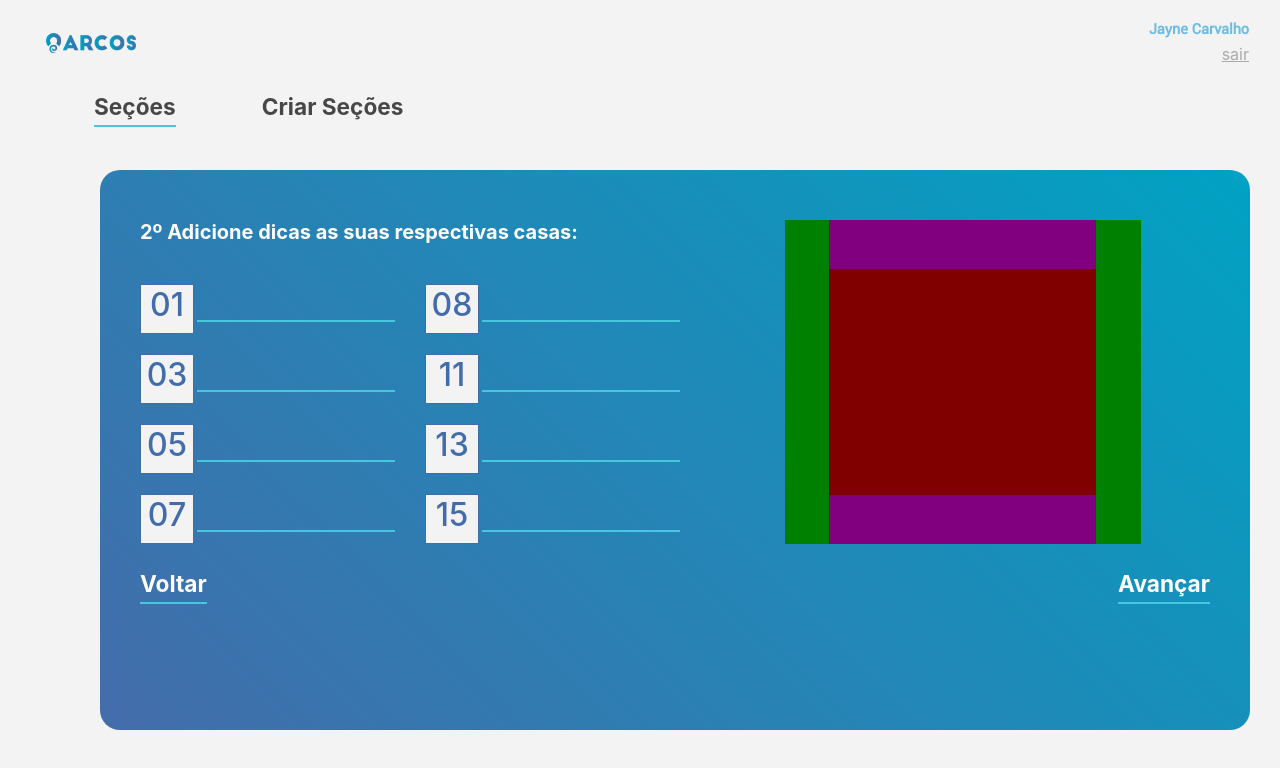
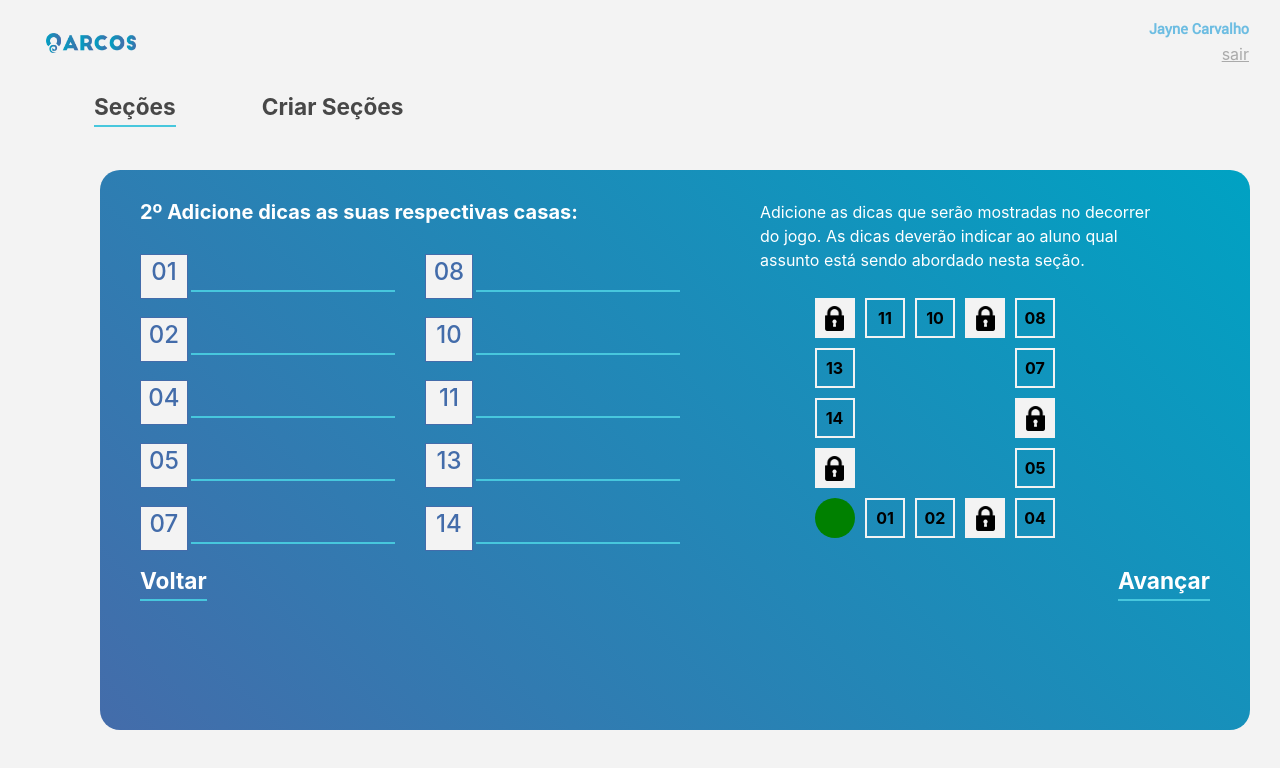
Before and after one commit to jaynecrvlh/Arcos, an Angular app: page /pagina-inicial/criarsecao/addDicas in a window 1280 px wide. Shown: the top 768 px of the page. Built offline with nearby package versions, Linux system fonts and the light colour scheme.

Commit message:
alterações nas telas de criar seção

```diff
--- a/src/app/page-criar-secao/add-dicas/add-dicas.component.css
+++ b/src/app/page-criar-secao/add-dicas/add-dicas.component.css
@@ -1,6 +1,6 @@
 .add-dicas{
     color: white;
-    padding: 50px 0 0 40px;
+    padding: 30px 0 0 40px;
     /* background-color: red; */
     height: 100%;
 }
@@ -8,12 +8,13 @@
 .dica{
     display: flex;
     justify-content: center;
+    /* background-color: red; */
 }
 
 .num-dica{
     border: 1px solid #436CAA;
-    width: 70px;
-    height: 50px;
+    width: 60px;
+    height: 45px;
     margin-right: 3px;
     background-color: #f3f3f3;
     display: flex;
@@ -27,52 +28,101 @@
     border-radius: 0px;
     padding-left: 0px;
     color: white;
+    /* background-color: rebeccapurple; */
 }
 .input{
     border-bottom: 2px solid #47C7DD;
 }
 .row-dica{
-    margin-top: 20px;
+    margin-top: 18px;
 }
 .dica1{
-    margin-top: 40px;
+    margin-top: 30px;
+
 }
+/* .instrucoes{
+    margin: 0, 0, 0, 50px;
+} */
 .botoes{
     display: flex;
     justify-content: space-between;
     align-items: center;
-    margin-top: 10px;
+    /* margin-top: 10px; */
     height: 60px;
     width: 1070px;
     /* background: red; */
 }
-.img{
-    width: 300px;
-    margin-left: 25px;
-}
 .tabueiro-dica{
-    margin-left: 30px;
     display: flex;
     justify-content: center;
     align-items: center;
+    overflow: hidden;
+}
+.tabu{
+    display: flex;
+    justify-content: center;
+    overflow: hidden;
+    margin-top: 10px;
+    margin-right: 10px;
+
 }
 .coluna-lateral{
-    height: 100%;
+    height: 240px;
     width: 10%;
-    background-color: green;
+    display: flex;
+    flex-direction: column;
+    justify-content: space-between;
+    /* background-color: green; */
 }
 .coluna-central{
-    height: 100%;
-    width: 60%;
-    background-color: blue;
+    height: 182px;
+    width: 175px;
 }
 .coluna-central__superior-inferior{
-    height: 15%;
-    width: 100%;
-    background-color: purple;
+    height: 20%;
+    width: 140px;
+    margin-left: 25px;
+    display: flex;
+    justify-content: space-between;
+    /* background-color: purple; */
 }
 .coluna-central__central{
-    height: 70%;
-    width: 100%;
-    background-color: maroon;
+    height: 90%;
+    width: 90%;
+    margin-left: 15px;
+    display: flex;
+    align-items: center;
+    justify-content: center;
+    /* background-color: maroon; */
 }
+.casa{
+    width: 40px;
+    height: 40px;
+    display: flex;
+    align-items: center;
+    justify-content: center;
+    color: black;
+    border: solid 2px #f3f3f3;
+    font-weight: bold;
+    /* padding: 10px; */
+}
+
+.cadeado{
+    background-color: #f3f3f3;
+}
+.cadeado > img{
+    width: 25px;
+}
+.inicio{
+    border-radius: 50%;
+    background-color: green;
+    border: none;
+    font-weight: bold;
+}
+.texto-dinamico{
+    text-align: center;
+}
+.instrucao{
+    padding-left: 50px;
+
+}
--- a/src/app/page-criar-secao/add-dicas/add-dicas.component.html
+++ b/src/app/page-criar-secao/add-dicas/add-dicas.component.html
@@ -7,13 +7,13 @@
       <div class="row row-dica dica1">
         <div class="col-sm dica">
             <div class="num-dica">
-              <h2>01</h2>
+              <h4>01</h4>
             </div>
             <input type="text" class="form-control input">
         </div>
         <div class="col-sm dica">
            <div class="num-dica">
-             <h2>08</h2>
+             <h4>08</h4>
            </div>
            <input type="text" class="form-control input">
         </div>
@@ -21,13 +21,13 @@
       <div class="row row-dica">
         <div class="col-sm dica">
             <div class="num-dica">
-              <h2>03</h2>
+              <h4>02</h4>
             </div>
             <input type="text" class="form-control input">
         </div>
         <div class="col-sm dica">
             <div class="num-dica">
-              <h2>11</h2>
+              <h4>10</h4>
             </div>
             <input type="text" class="form-control input">
         </div>
@@ -35,13 +35,13 @@
       <div class="row row-dica">
         <div class="col-sm dica">
             <div class="num-dica">
-              <h2>05</h2>
+              <h4>04</h4>
             </div>
             <input type="text" class="form-control input">
         </div>
         <div class="col-sm dica">
             <div class="num-dica">
-              <h2>13</h2>
+              <h4>11</h4>
             </div>
             <input type="text" class="form-control input">
         </div>
@@ -49,48 +49,78 @@
       <div class="row row-dica">
         <div class="col-sm dica">
             <div class="num-dica">
-              <h2>07</h2>
+              <h4>05</h4>
             </div>
             <input type="text" class="form-control input">
         </div>
         <div class="col-sm dica">
             <div class="num-dica">
-              <h2>15</h2>
+              <h4>13</h4>
+            </div>
+            <input type="text" class="form-control input">
+        </div>
+      </div>
+      <div class="row row-dica">
+        <div class="col-sm dica">
+            <div class="num-dica">
+              <h4>07</h4>
+            </div>
+            <input type="text" class="form-control input">
+        </div>
+        <div class="col-sm dica">
+            <div class="num-dica">
+              <h4>14</h4>
             </div>
             <input type="text" class="form-control input">
         </div>
       </div>
     </div>
-    <div class="col-sm-5 tabueiro-dica">
-      <div class="coluna-lateral">
-
+    <div class="col-sm-5">
+      <p class="instrucao">Adicione as dicas que serão mostradas no decorrer do jogo. As dicas deverão indicar ao aluno qual assunto está sendo abordado nesta seção.
+        </p>
+      <div class="tabueiro-dica">
+        <div class="tabu">
+            <div class="coluna-lateral" >
+                <div class="casa cadeado" (click)="clicou('Esta casa é fixa e não pode receber uma dica')"><img src="../../../assets/images/lock.png"></div>
+                <div class="casa">13</div>
+                <div class="casa casa-lateral">14</div>
+                <div class="casa casa-lateral cadeado"(click)="clicou('Esta casa é fixa e não pode receber uma dica')"><img src="../../../assets/images/lock.png"></div>
+                <div class="casa casa-lateral inicio"></div>
               </div>
               <div class="coluna-central">
-        <div class="coluna-central__superior-inferior">
-
+                <div class="coluna-central__superior-inferior" id="superior">
+                  <div class="casa">11</div>
+                  <div class="casa">10</div>
+                  <div class="casa cadeado" (click)="clicou('Esta casa é fixa e não pode receber uma dica')"><img src="../../../assets/images/lock.png"></div>
                 </div>
                 <div class="coluna-central__central">
-
+                  <p class="texto-dinamico"><b>{{texto}}</b></p>
                 </div>
                 <div class="coluna-central__superior-inferior">
-
+                  <div class="casa" (click)="clicou('Texto 1')">01</div>
+                  <div class="casa">02</div>
+                  <div class="casa cadeado" (click)="clicou('Esta casa é fixa e não pode receber uma dica')"><img src="../../../assets/images/lock.png"></div>
                 </div>
 
               </div>
               <div class="coluna-lateral">
-
+                  <div class="casa casa-lateral">08</div>
+                  <div class="casa casa-lateral">07</div>
+                  <div class="casa casa-lateral cadeado" (click)="clicou('Esta casa é fixa e não pode receber uma dica')"><img src="../../../assets/images/lock.png"></div>
+                  <div class="casa casa-lateral">05</div>
+                  <div class="casa">04</div>
               </div>
-
-      <!-- <img class="img"src="../../../assets/images/Tela de codigo gerado.png" alt=""> -->
+        </div>
+      </div>
     </div>
   </div>
 
   <div class="botoes">
     <div class="voltar">
-      <app-botao  routerLink = "page-criar-secao/gerarcodigo"> Voltar </app-botao>
+      <app-botao  [routerLink] = "['/pagina-inicial','criarsecao','addPergunta']"> Voltar </app-botao>
     </div>
     <div >
-      <app-botao class="avancar" routerLink= "page-criar-secao/criarsecao"> Avançar </app-botao>
+      <app-botao class="avancar" [routerLink] = "['/pagina-inicial','criarsecao','gerarcodigo']"> Avançar </app-botao>
     </div>
   </div>
 </div>
--- a/src/app/page-criar-secao/botao/botao.component.css
+++ b/src/app/page-criar-secao/botao/botao.component.css
@@ -1,3 +1,6 @@
+.botao{
+    cursor: pointer;
+}
 .text{
     font-size: 17pt;
     text-decoration: none;
--- a/src/app/page-criar-secao/botao/botao.component.html
+++ b/src/app/page-criar-secao/botao/botao.component.html
@@ -1,4 +1,4 @@
 <div class="botao">
-        <a href="" class="text ativo"><b><ng-content></ng-content></b></a>
+        <a class="text ativo"><b><ng-content></ng-content></b></a>
         <div class="line"></div>
 </div>
--- a/src/app/page-criar-secao/criar-secao/criar-secao.component.css
+++ b/src/app/page-criar-secao/criar-secao/criar-secao.component.css
@@ -1,5 +1,5 @@
 .add-pergunta{
-    padding: 30px 0 0 40px;
+    padding: 20px 0 0 40px;
    /* background-color: red; */
    height: 100%;
 }
@@ -37,13 +37,13 @@
 }
 .form{
     width: 30vw;
-    margin: 25px 0 0 30px;
+    margin: 0px 0 0 10px;
     /* float: left; */
 }
 
 .instrucoes{
-    width: 30vw;
-    margin: 25px 90px 0 0 ;
+    width: 35vw;
+    margin: 10px 70px 0 0 ;
     float: right;
     position: relative;
 }
@@ -73,13 +73,19 @@
 /* .text{
     font-size: 11pt;
 } */
-
+img{
+    width: 200px;
+}
 
 .botoes{
     display: flex;
     justify-content: flex-end;
     align-items: center;
-    margin-top: 30px;
+    margin-top: 70px;
     height: 60px;
-    width: 1070px;
+    width: 160px;
+    margin-left: 90px;
+    /* margin-right: 30px; */
+    float: right;
+    /* background-color: red; */
 }
--- a/src/app/page-criar-secao/criar-secao/criar-secao.component.html
+++ b/src/app/page-criar-secao/criar-secao/criar-secao.component.html
@@ -1,10 +1,12 @@
 <div class="text-white add-pergunta">
     <div class= "row">
-        <div class="col-sm-7">
+        <div class="col-sm-5">
             <div class="form">
                 <form>
                     <h5><b>Nome da seção:</b></h5>
-                    <input type="text" placeholder="exemplo: Rachel de Queiroz" class="input form-control">
+                    <input type="text" placeholder="exemplo: Rachel de Queiroz" class="input form-control"><br/>
+                    <h5><b>Descrição da seção:</b></h5>
+                    <input type="text" placeholder="exemplo: Esta seção retrada a vida e memoria da escritora Rachel de Queiroz" class="input form-control">
                     <div class="respostas">
                         <h5><b>Respostas:</b></h5>
                         <p class="subtitle">* selecione para indicar a resposta correta</p>
@@ -36,15 +38,24 @@
                 </form>
             </div>
         </div>
-        <div class="col-sm-5">
+        <div class="col-sm-7">
             <div class="instrucoes">
-                <h5 class="margintitle"><b>Criando nova seção:</b></h5>
-                <h6 class="margincontent"><b> 1° O nome do jogo e as alternativas </b></h6>
-                <p class="text">Lorem ipsum dolor sit amet, consectetur adipiscing elit, sed do eiusmod tempor incididunt ut labore et dolore magna aliqua. Ut enim ad minim veniam, quis nostrud exercitation ullamco laboris nisi ut aliquip ex ea commodo consequat. Duis aute irure dolor in reprehenderit in voluptate velit esse cillum dolore eu fugiat nulla pariatur. Excepteur sint occaecat cupidatat non proident, sunt in culpa qui officia deserunt mollit anim id est laborum.</p>
+                <h5 class=""><b>1° O nome da seção e as alternativas</b></h5>
+                <p class="text">No campo ao lado, digite o nome que você dar para a sua nova seção,
+                    de preferência a nomeie com base no conteúdo que esta seção irá abordar. Adicione
+                     também uma descrição para a seção, de forma que fique mais fácil de você o assunto
+                     abordado na seção. Logo abaixo, você deverá digitar quatro alternativas de respostas,
+                     contendo três falsas e uma verdadeira, selecionando a resposta correta, para indicá-la.
+                      No final do jogo, os alunos deverão responder sobre qual o assunto da seção, e essas
+                      alternativas serão exibidas para que eles possam indicar a correta.
+                </p>
+                <img src="../../../assets/images/Group 35.png">
+
+                <div class="botoes">
+                        <app-botao class="avancar" [routerLink] = "['/pagina-inicial','criarsecao','addDicas']"> Avançar </app-botao>
+                     </div>
             </div>
         </div>
-    </div>
-    <div class="botoes">
-            <app-botao class="avancar" routerLink = "addDicas"> Avançar </app-botao>
+
     </div>
 </div>
--- a/src/app/page-criar-secao/gerar-codigo/gerar-codigo.component.css
+++ b/src/app/page-criar-secao/gerar-codigo/gerar-codigo.component.css
@@ -78,7 +78,7 @@
     justify-content: space-between;
     align-items: center;
     /* background-color: red; */
-    margin-top: 30px;
+    margin-top: 10px;
     margin-left: 40px;
     height: 60px;
     width: 1070px;
--- a/src/app/page-criar-secao/gerar-codigo/gerar-codigo.component.html
+++ b/src/app/page-criar-secao/gerar-codigo/gerar-codigo.component.html
@@ -1,11 +1,16 @@
 <div class=" text-white">
   <div class="row">
     <div class="col-sm-6 coluna1">
-      <h5 class="marginl"><b> Criando nova seção </b></h5>
-      <h6 class="margins"><b> 3° Confirme as dias que cadastrou e gere o código </b></h6>
-      <p class="text marginl">Lorem ipsum dolor sit amet, consectetur adipiscing elit, sed do eiusmod tempor incididunt ut labore et dolore magna aliqua. Ut enim ad minim veniam, quis nostrud exercitation ullamco laboris nisi ut aliquip ex ea commodo consequat.</p>
-      <h6 class="margins"><b> 4° Pegue o código e distribua para os alunos </b></h6>
-      <p class="text">Lorem ipsum dolor sit amet, consectetur adipiscing elit, sed do eiusmod tempor incididunt ut labore et dolore magna aliqua. Ut enim ad minim veniam, quis nostrud exercitation ullamco laboris nisi ut aliquip ex ea commodo consequat.</p>
+      <h5 class="margins"><b> 3° Confirme as dias que cadastrou e gere o código </b></h5>
+      <p class="text marginl">Confira as dicas cadastradas, verifique se elas estão corretas ou se
+        há algo que precise de correção. Se as dicas estiverem certas, sem necessidade de mais correções,
+        gere o código apertando no botão “Gerar”, no canto direito da tela. A partir do código gerado, que
+        será exibido na caixa em branco ao lado, será possível acessar no jogo a seção que você acabou de criar.
+      </p>
+      <h5 class="margins"><b> 4° Pegue o código e distribua para os alunos </b></h5>
+      <p class="text">Guarde este código para utilizar a seção criada. Ao abrir o aplicativo do Arcos,
+        o jogo pedirá um código, digite o código gerado para jogar com esta seção!
+      </p>
 
     </div>
     <div class="col-sm-6 coluna2">
@@ -17,7 +22,7 @@
   </div>
   <div class="botoes">
     <div class="voltar">
-        <app-botao> Voltar </app-botao>
+        <app-botao [routerLink] = "['/pagina-inicial','criarsecao','addDicas']"> Voltar </app-botao>
     </div>
     <div class="gerar">
         <app-botao> Gerar </app-botao>
```
Also changed, not shown: src/app/page-apresentacao/page-apresentacao.component.html (+9 -6 lines), src/app/page-criar-secao/add-dicas/add-dicas.component.ts (+8 -0 lines), src/assets/images/Group 35.png (added), src/assets/images/lock.png (added). Lines whose indentation alone changed are shown as unchanged.
